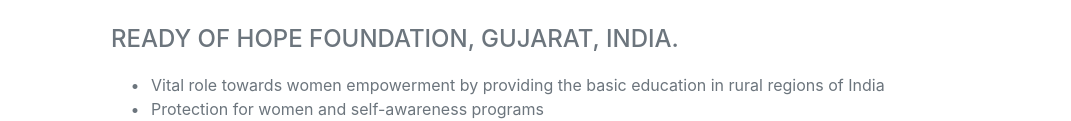
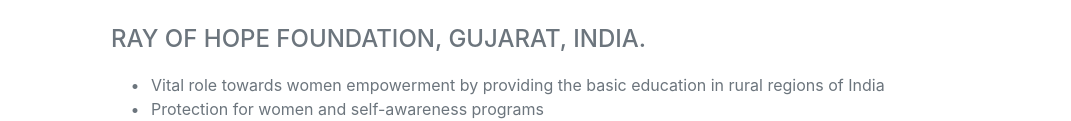
Before and after one commit to diadani/diadani.github.io, a plain HTML site: page index.html in a window 1280 px wide. Shown: the part 4131-4252 px from the top of the page, without its empty margins (209-1280 px from the left). Drawn offline with nearby package versions, Linux system fonts and the light colour scheme; a web font is replaced by a local one.

Commit message:
Correcting Org Name

```diff
--- a/index.html
+++ b/index.html
@@ -222,7 +222,7 @@
                         </li>
                     </ul>
 					<br/>
-					<div class="subheading mb-3">Ready of Hope Foundation, Gujarat, India.</div>
+					<div class="subheading mb-3">Ray of Hope Foundation, Gujarat, India.</div>
 					<ul class="fa-ul mb-0">
                         <li>
                             <span class="fa-li">•</span>
```
